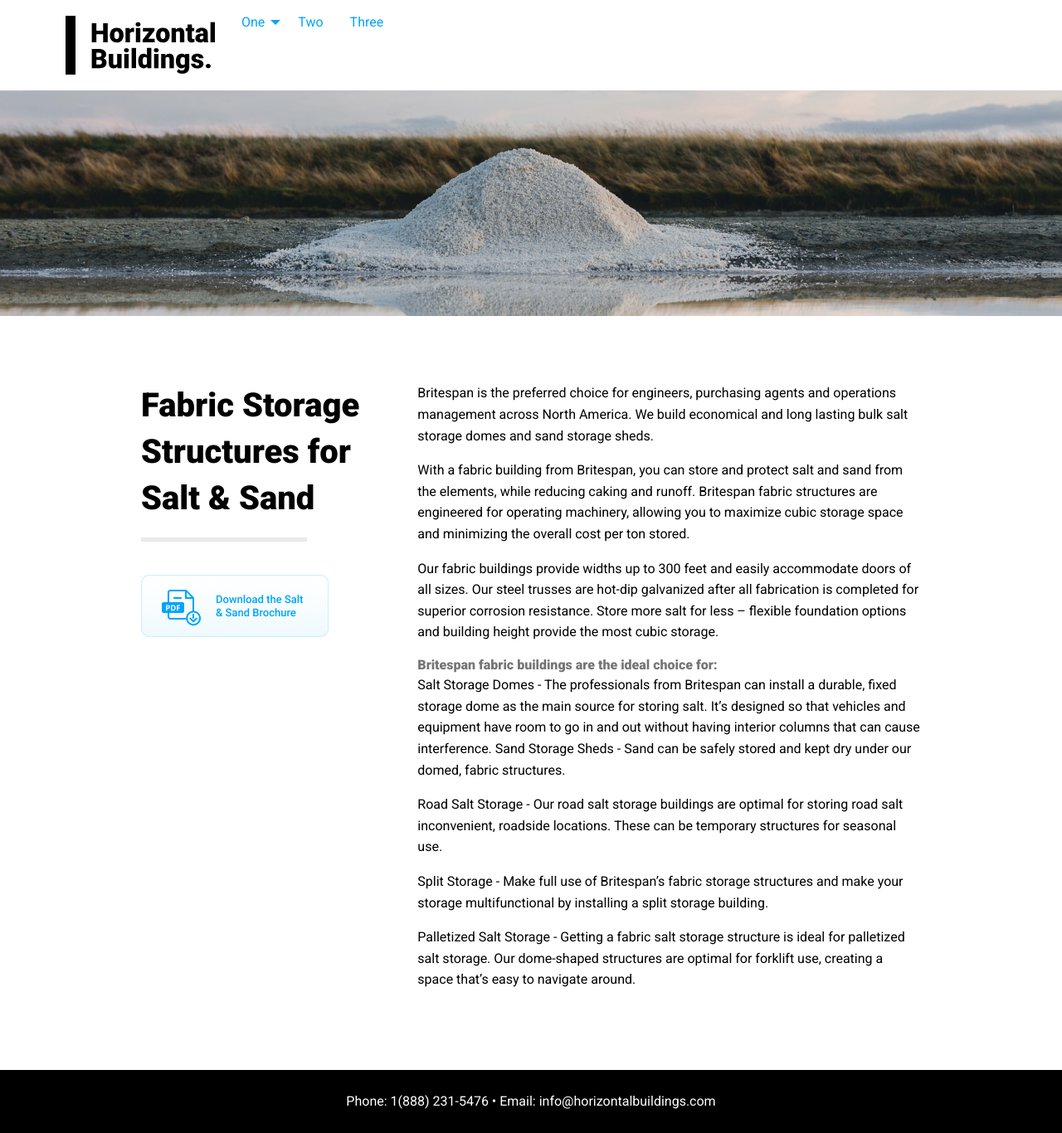
After one commit to mlangone/horizontal, a PHP site: page /salt.php in a window 1280 px wide. The commit adds this page. Shown: the whole page at 83% size. Run offline with PHP 8.4, Linux system fonts and the light colour scheme.

```diff
--- /dev/null
+++ b/salt.php
@@ -0,0 +1,58 @@
+<!doctype html>
+<html class="no-js" lang="en">
+<head>
+	<meta charset="utf-8">
+	<meta http-equiv="x-ua-compatible" content="ie=edge">
+	<meta name="viewport" content="width=device-width, initial-scale=1.0">
+	<title>Horizontal Buildings - Salt and Sand</title>
+	<link rel="stylesheet" href="css/app.css">
+	<link rel="stylesheet" href="js/owlcarousel/assets/owl.carousel.min.css">
+	<link rel="stylesheet" href="js/owlcarousel/assets/owl.theme.default.min.css">
+</head>
+<body>
+
+<?php include ('includes/header.php') ;?>
+
+<div class="hero-section-salt">
+	<div class="hero-section-text">
+	</div>
+</div>
+
+
+<div class="grid-container">
+	<div class="grid-x grid-padding-x align-center">
+		<div class="small-12 medium-10 cell page-content-80">
+			<div class="grid-x grid-padding-x grid-margin-x">
+				<div class="medium-4 cell">
+					<h2 class="section-title">Fabric Storage Structures for Salt & Sand</h2>
+					<div class="cta-graphic" style="padding-top: 2rem">
+						<img src="images/outline-button.png" alt="">
+					</div>
+				</div>
+				<div class="medium-8 cell">
+					<p>Britespan is the preferred choice for engineers, purchasing agents and operations management across North America. We build economical and long lasting bulk salt storage domes and sand storage sheds. </p>
+					<p>With a fabric building from Britespan, you can store and protect salt and sand from the elements, while reducing caking and runoff. Britespan fabric structures are engineered for operating machinery, allowing you to maximize cubic storage space and minimizing the overall cost per ton stored. </p>
+					<p>Our fabric buildings provide widths up to 300 feet and easily accommodate doors of all sizes. Our steel trusses are hot-dip galvanized after all fabrication is completed for superior corrosion resistance. Store more salt for less – flexible foundation options and building height provide the most cubic storage. </p>
+					<h6 class="grey-boldish" style="margin-bottom: 0; color: #767676">Britespan fabric buildings are the ideal choice for:</h6>
+						<p>Salt Storage Domes - The professionals from Britespan can install a durable, fixed storage dome as the main source for storing salt. It’s designed so that vehicles and equipment have room to go in and out without having interior columns that can cause interference. Sand Storage Sheds - Sand can be safely stored and kept dry under our domed, fabric structures. </p>
+					<p>Road Salt Storage - Our road salt storage buildings are optimal for storing road salt inconvenient, roadside locations. These can be temporary structures for seasonal use. </p>
+					<p>Split Storage - Make full use of Britespan’s fabric storage structures and make your storage multifunctional by installing a split storage building. </p>
+					<p>Palletized Salt Storage - Getting a fabric salt storage structure is ideal for palletized salt storage. Our dome-shaped structures are optimal for forklift use, creating a space that’s easy to navigate around.</p>
+				</div>
+			</div>
+
+		</div>
+	</div>
+</div>
+
+<?php include ('includes/footer.php') ;?>
+
+<script src="js/jquery.js"></script>
+<script src="js/what-input.js"></script>
+<script src="js/foundation.js"></script>
+<script src="js/owlcarousel/owl.carousel.min.js"></script>
+<script src="js/app.js"></script>
+<script src="js/custom.js"></script>
+
+</body>
+</html>
--- a/scss/_custom.scss
+++ b/scss/_custom.scss
@@ -19,6 +19,11 @@ $hero-height: 272px;
     text-shadow: 1px 1px 2px $black;
   }
 }
+.hero-section-salt{
+  @extend .hero-section-home;
+  background: url('/images/sweet-ice-cream-photography-110980-unsplash.jpg') 50% no-repeat;
+}
+
 
 footer.footer{
   background: $black;
```
Also changed, not shown: css/app.css.
